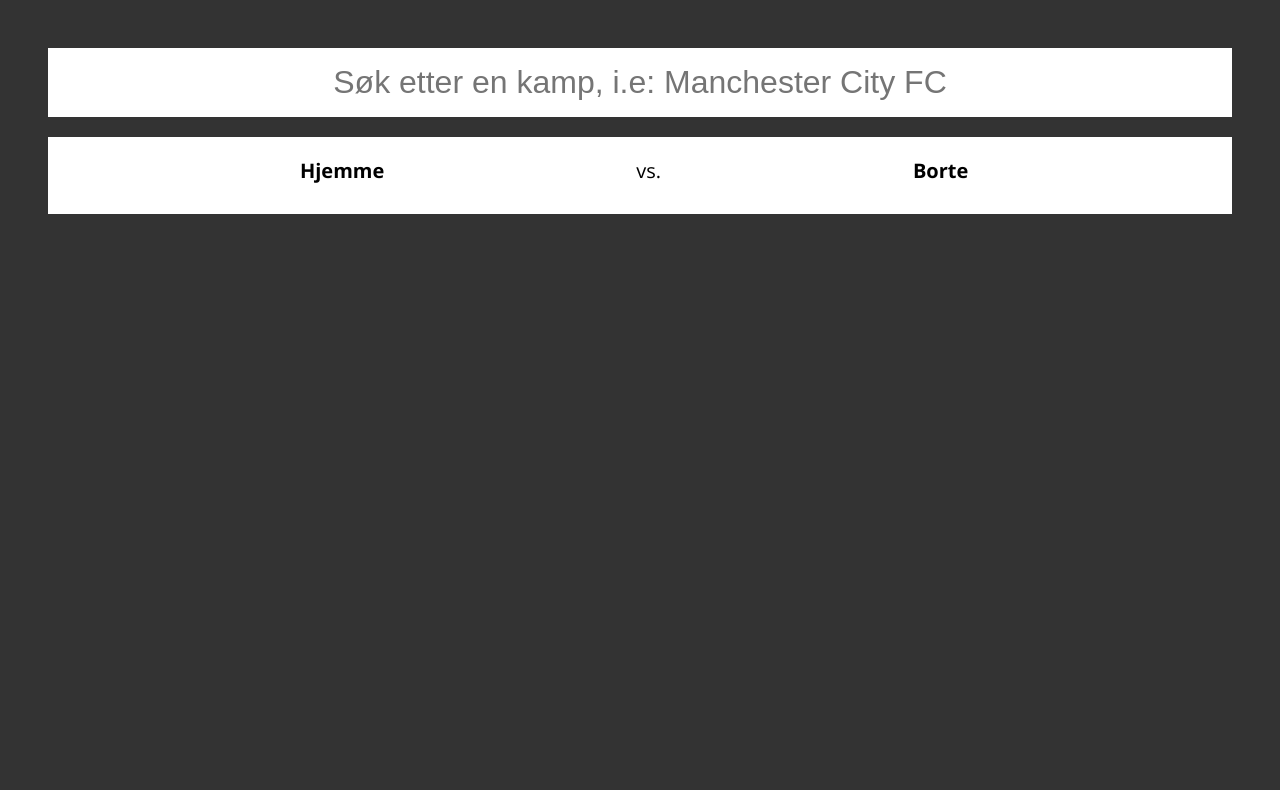
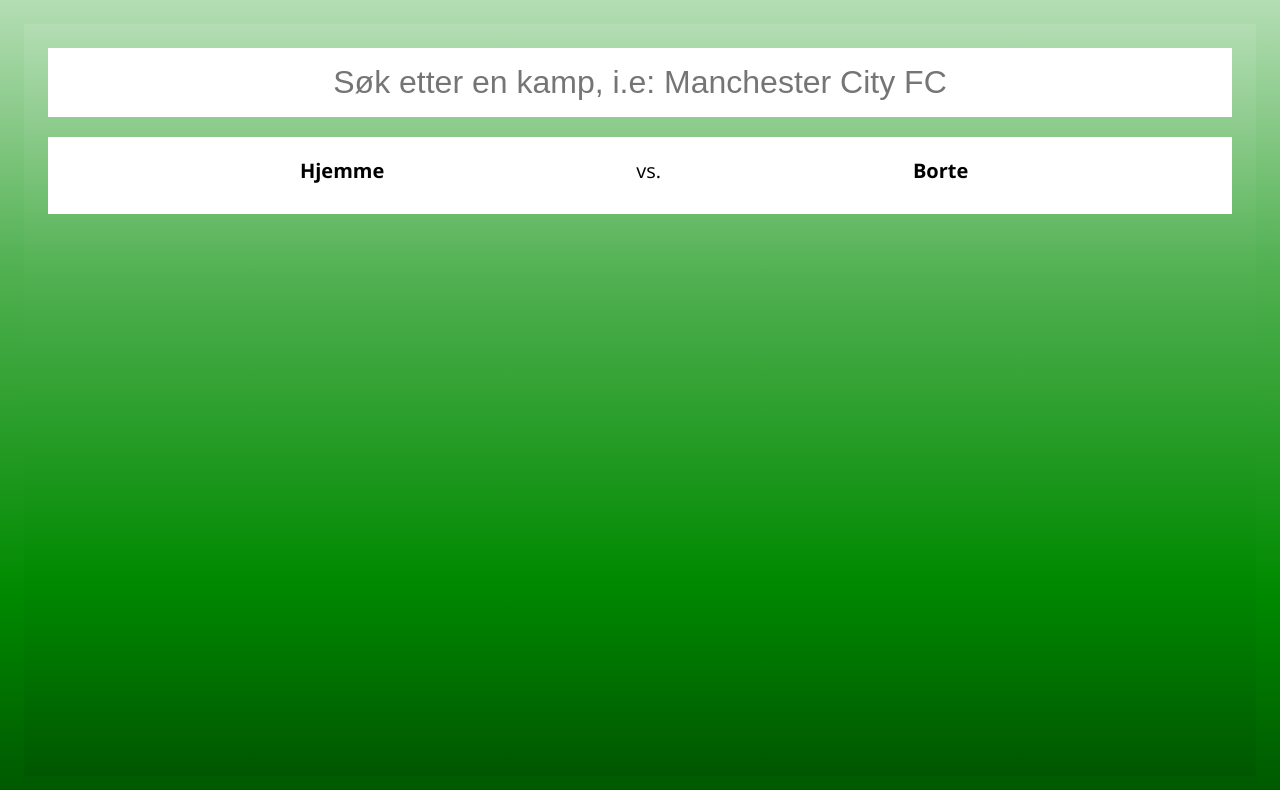
Before and after one commit to sifusan/barprog, a plain HTML site: page index.html in a window 1280 px wide. Drawn offline with nearby package versions, Linux system fonts and the light colour scheme; no server answers.

Commit message:
gradient background

```diff
--- a/style.css
+++ b/style.css
@@ -3,7 +3,7 @@
 body, html {
     margin: 0;
     padding: 1.5em;
-    background-color: #333;
+    background: -webkit-linear-gradient(top, #b4ddb4 0%,#83c783 17%,#52b152 33%,#008a00 74%,#008a00 74%,#005700 100%,#002400 100%,#005700 100%);
     width: calc(100% - 3em);
     height: calc(100% - 3em);
     font-family: 'Open Sans', sans-serif;
```
